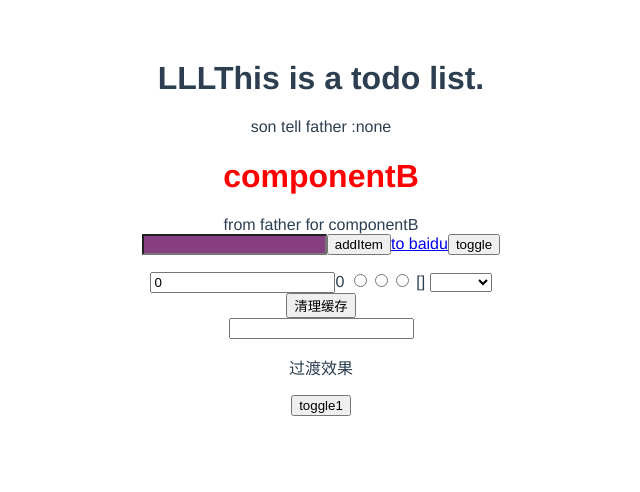
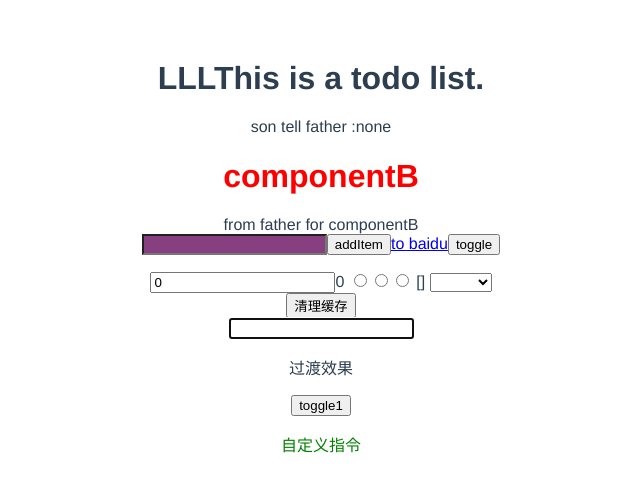
Before and after one commit to ZippoLee12138/vueTest, a Vue app: page / in a window 1280 px wide. Shown: the top 492 px of the page, without its empty margins (319-959 px from the left). Built offline with nearby package versions, Linux system fonts and the light colour scheme.

Commit message:
自定义指令

```diff
--- a/src/App.vue
+++ b/src/App.vue
@@ -40,7 +40,7 @@
     </div>
 
     <div>
-      <input v-model="computedItem"  />{{computedItemWithOutNumber}}
+      <input v-model="computedItem" v-focus=""  />{{computedItemWithOutNumber}}
     </div>
 
     <div>
@@ -49,6 +49,10 @@
       </transition>
     </div>
     <button v-on:click="show1Action">toggle1</button>
+
+    <div>
+      <p v-color=" 'green' ">自定义指令</p>
+    </div>
 
   </div>
 
@@ -168,6 +172,16 @@ export default {
       },
       deep:true
     }
+  },
+  directives: {
+    color:function (el,binding) {
+      el.style.color = binding.value
+    },
+    focus: {
+      inserted: function (el,binding) {
+        el.focus()
+      }
+    }
   }
 }
 </script>
```
Also changed, not shown: src/main.js (+10 -0 lines).
